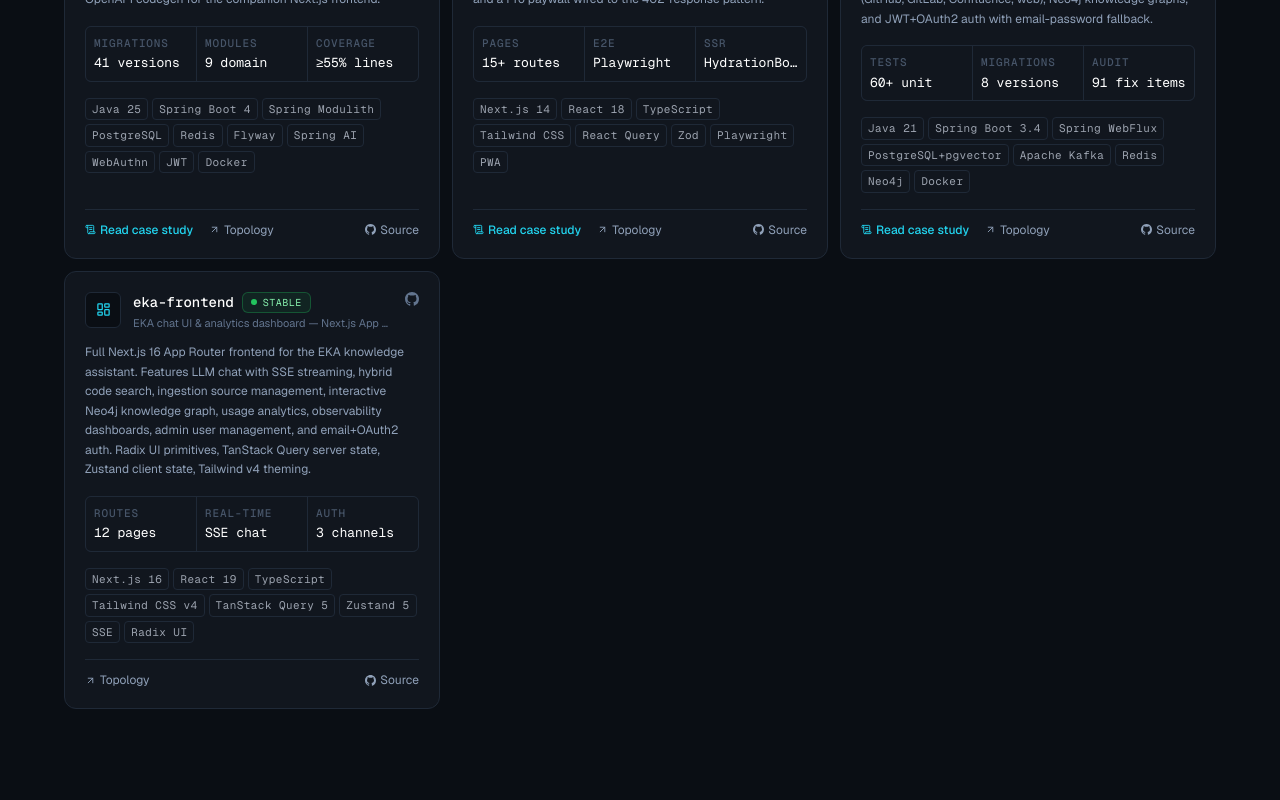
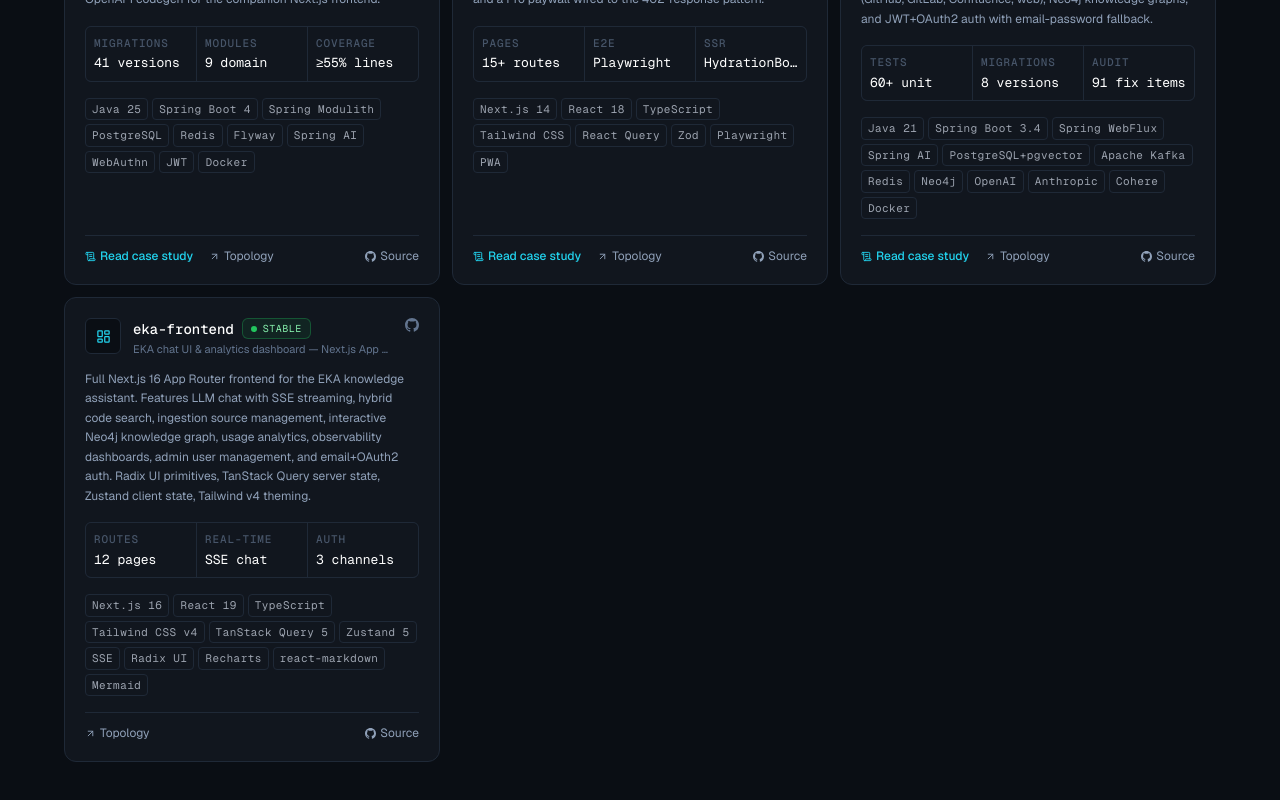
Before and after one commit to lekhrocks/portfolio, a Next.js app: page / in a window 1280 px wide. Shown: the part 4855-5655 px from the top of the page. Built offline with nearby package versions, Linux system fonts and the light colour scheme; no server answers.

Commit message:
chore: update stack tags with Spring AI, OpenAI, Anthropic, Cohere, and frontend tools

```diff
--- a/components/Projects.tsx
+++ b/components/Projects.tsx
@@ -133,8 +133,9 @@
     statusLabel: "stable",
     githubUrl: "https://github.com/lekhrocks/eka-backend",
     tags: [
-      "Java 21", "Spring Boot 3.4", "Spring WebFlux", "PostgreSQL+pgvector",
-      "Apache Kafka", "Redis", "Neo4j", "Docker",
+      "Java 21", "Spring Boot 3.4", "Spring WebFlux", "Spring AI",
+      "PostgreSQL+pgvector", "Apache Kafka", "Redis", "Neo4j",
+      "OpenAI", "Anthropic", "Cohere", "Docker",
     ],
     metrics: [
       { label: "tests",     value: "60+ unit" },
@@ -155,6 +156,7 @@
     tags: [
       "Next.js 16", "React 19", "TypeScript", "Tailwind CSS v4",
       "TanStack Query 5", "Zustand 5", "SSE", "Radix UI",
+      "Recharts", "react-markdown", "Mermaid",
     ],
     metrics: [
       { label: "routes",    value: "12 pages" },
--- a/components/SystemDesign.tsx
+++ b/components/SystemDesign.tsx
@@ -90,7 +90,7 @@
     id: "eka",
     title: "EKA Knowledge Assistant",
     subtitle: "Spring Boot reactive · Next.js 16 · pgvector · Kafka · Neo4j · 3 LLM providers",
-    tags: ["Java 21", "Spring WebFlux", "Next.js 16", "pgvector", "Kafka", "Neo4j", "Anthropic", "OpenAI"],
+    tags: ["Java 21", "Spring AI", "Spring WebFlux", "Next.js 16", "pgvector", "Kafka", "Neo4j", "Anthropic", "OpenAI", "Cohere"],
     modes: ["topology", "query", "ingest"],
     captions: {
       topology:
--- a/lib/case-studies.ts
+++ b/lib/case-studies.ts
@@ -461,8 +461,9 @@
     team: "Personal full-stack project (production-grade)",
     duration: "~12 weeks across nights/weekends (including audit remediation)",
     stack: [
-      "Java 21", "Spring Boot 3.4", "Spring WebFlux", "PostgreSQL + pgvector",
-      "Apache Kafka", "Redis", "Neo4j", "Docker",
+      "Java 21", "Spring Boot 3.4", "Spring WebFlux", "Spring AI",
+      "PostgreSQL + pgvector", "Apache Kafka", "Redis", "Neo4j",
+      "OpenAI", "Anthropic", "Cohere", "Docker",
       "Next.js 16", "React 19", "TypeScript", "Tailwind CSS v4",
       "TanStack Query 5", "Zustand 5", "Radix UI",
     ],
```
